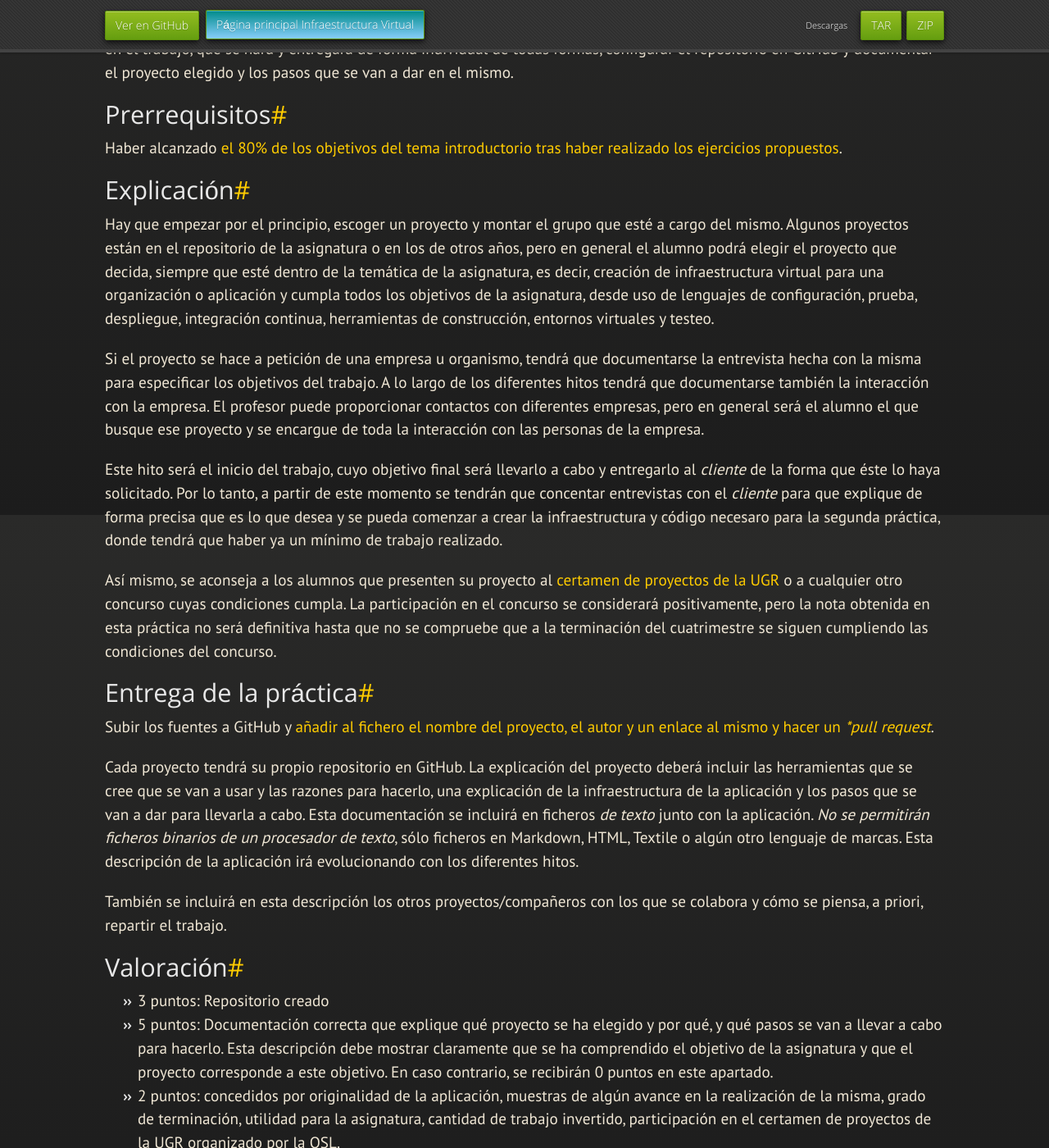
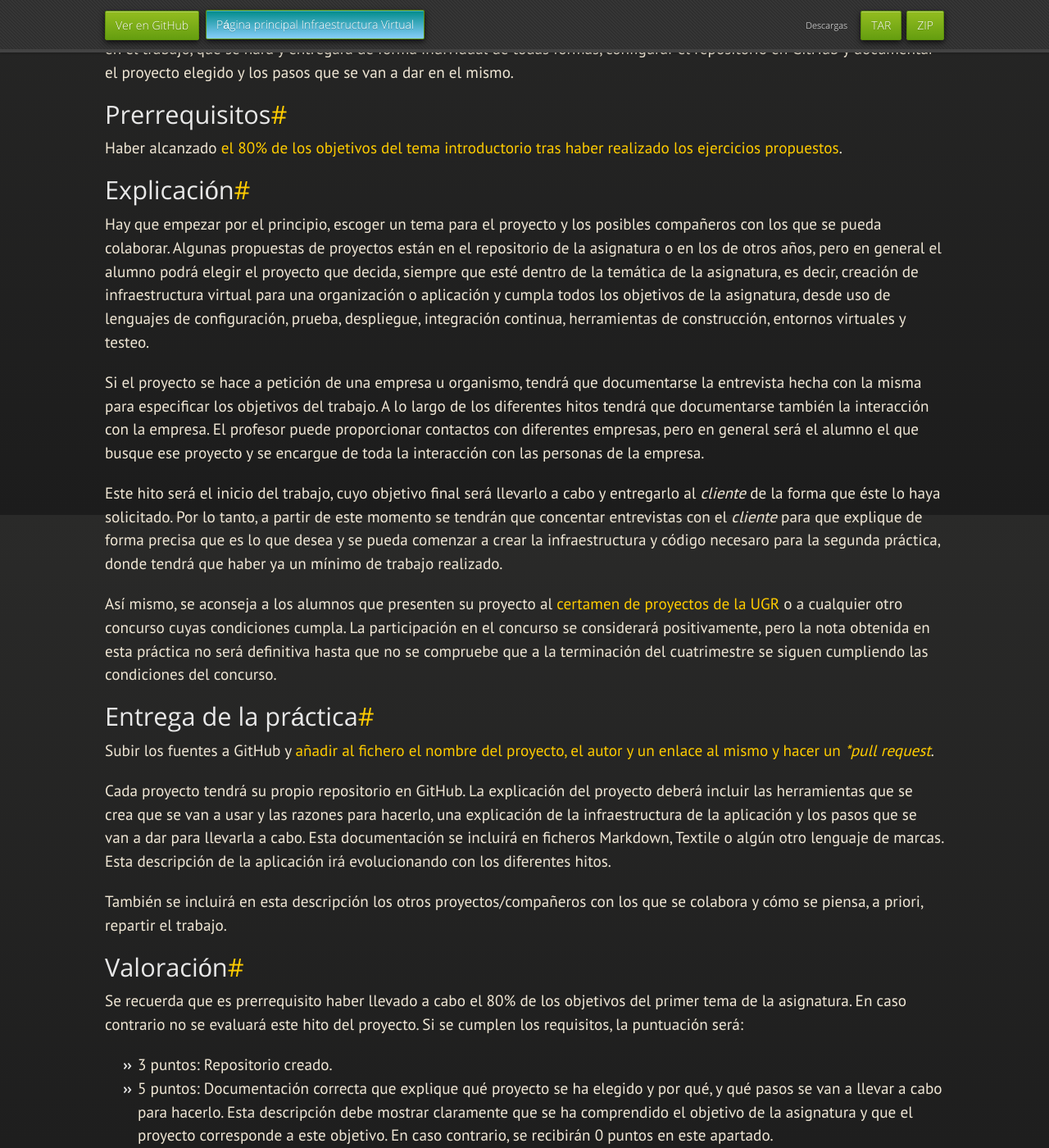
Before and after one commit to JJ/IV, a Jekyll site: the page built from documentos/practicas/1.Infraestructura.md, in a window 1280 px wide and 1400 px high, scrolled down 272 px. Shown: the whole window at 82% size. Built offline with Jekyll 4.4.1, drawn with Linux system fonts in a browser that asks for light colours; nearby versions of some CDN libraries; some web fonts are replaced.

Commit message:
Sync documentos/practicas/1.Infraestructura.md de master a gh-pages

```diff
--- a/documentos/practicas/1.Infraestructura.md
+++ b/documentos/practicas/1.Infraestructura.md
@@ -21,13 +21,12 @@ Prerrequisitos
 --------------------
 
 Haber alcanzado
-[el 80% de los objetivos del tema introductorio tras haber realizado los ejercicios propuestos](Intro:concepto_y_soporte_fisico).
+[el 80% de los objetivos del tema introductorio tras haber realizado los ejercicios propuestos](../temas/Intro_concepto_y_soporte_fisico).
 
 Explicación
 ----------------
 
-Hay que empezar por el principio, escoger un proyecto y montar el
-grupo que esté a cargo del mismo. Algunos proyectos están en el
+Hay que empezar por el principio, escoger un tema para el proyecto y los posibles compañeros con los que se pueda colaborar. Algunas propuestas de proyectos están en el
 repositorio de la asignatura o en los de otros años, pero en general
 el alumno podrá elegir el proyecto que decida, siempre que esté dentro
 de la temática de la asignatura, es decir, creación de infraestructura
@@ -53,7 +52,7 @@ infraestructura y código necesaro para la segunda práctica, donde
 tendrá que haber ya un mínimo de trabajo realizado.
 
 Así mismo, se aconseja a los alumnos que presenten su proyecto al
-[certamen de proyectos de la UGR](http://osl.ugr.es) o a cualquier
+[certamen de proyectos de la UGR](http://osl.ugr.es/bases-de-los-premios-a-proyectos-libres-de-la-ugr/) o a cualquier
 otro concurso cuyas condiciones cumpla. La participación en el
 concurso se considerará positivamente, pero la nota obtenida en esta
 práctica no será definitiva hasta que no se compruebe que a la
@@ -67,11 +66,10 @@ Subir los fuentes a GitHub y
 [añadir al fichero el nombre del proyecto, el autor y un enlace al mismo y hacer un **pull request*](https://github.com/JJ/IV-2015-16/practicas/1).
 
 Cada proyecto tendrá su propio repositorio en GitHub. La explicación
-del proyecto deberá incluir las herramientas que se cree que se van a
+del proyecto deberá incluir las herramientas que se crea que se van a
 usar y las razones para hacerlo, una explicación de la infraestructura
 de la aplicación y los pasos que se van a dar para llevarla a cabo. Esta documentación se incluirá
-en ficheros *de texto* junto con la aplicación. *No se permitirán ficheros
-binarios de un procesador de texto*, sólo ficheros en Markdown, HTML,
+en ficheros  Markdown,
 Textile o algún otro lenguaje de marcas. Esta descripción de la
 aplicación irá evolucionando con los diferentes hitos.
 
@@ -81,7 +79,12 @@ con los que se colabora y cómo se piensa, a priori, repartir el trabajo.
 Valoración
 --------------
 
-* 3 puntos: Repositorio creado
+Se recuerda que es prerrequisito haber llevado a cabo el 80% de los
+objetivos del primer tema de la asignatura. En caso contrario no se
+evaluará este hito del proyecto. Si se cumplen los requisitos, la
+puntuación será:
+
+* 3 puntos: Repositorio creado.
 * 5 puntos: Documentación correcta que explique qué proyecto se ha
   elegido y por qué, y qué pasos se van a llevar a cabo para
   hacerlo. Esta descripción debe mostrar claramente que se ha
```
